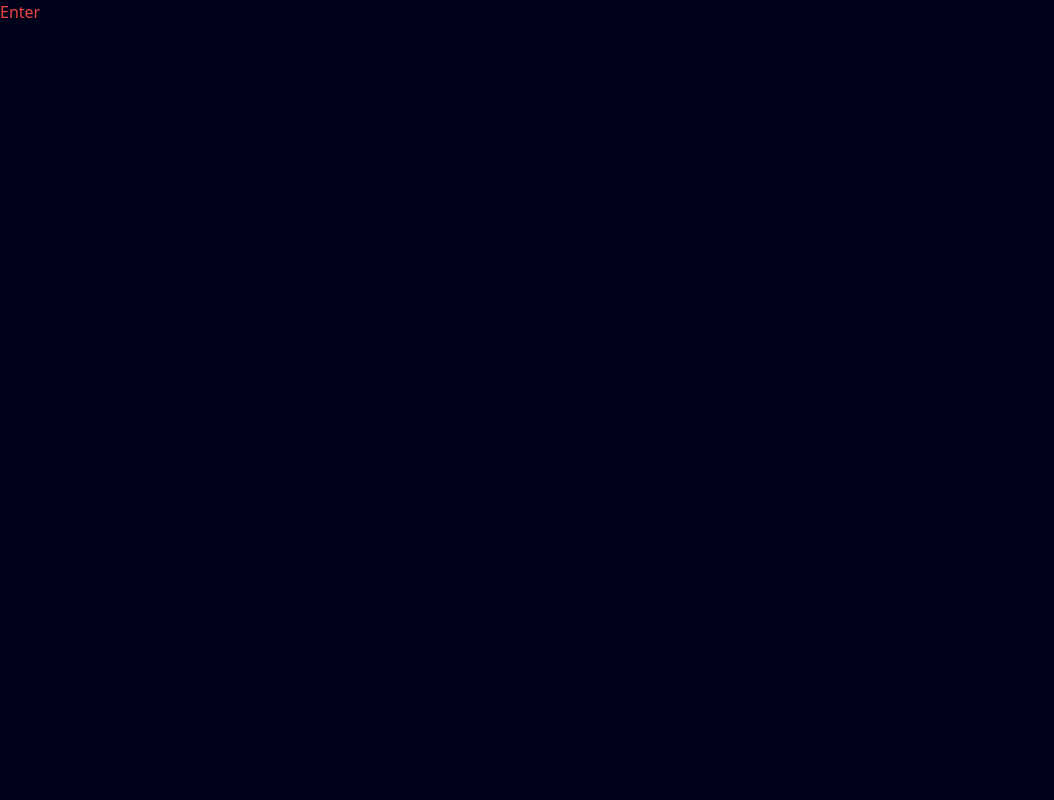
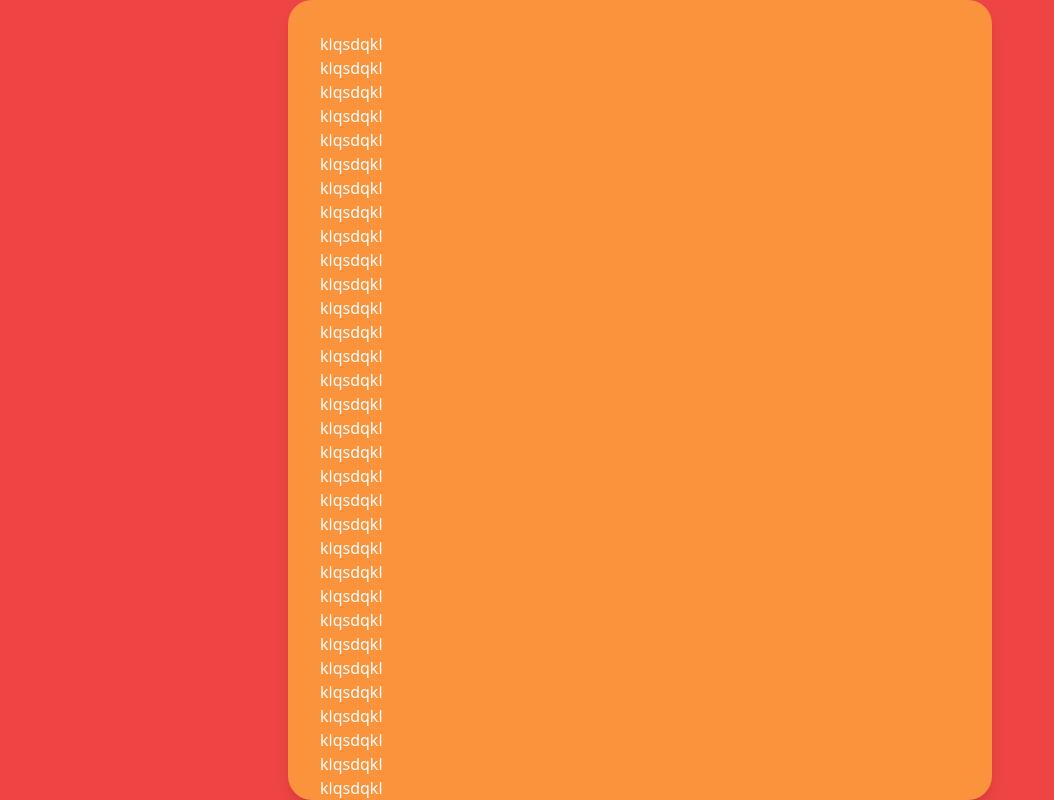
Before and after one commit to PatriceDAGBE/my_portfolio, a Next.js app: page /About in a window 1280 px wide. Shown: the whole page, without its empty margins (0-1054 px from the left). Built offline with nearby package versions, Linux system fonts and the light colour scheme.

Commit message:
[Feat]: added resume section

```diff
--- a/src/app/About/page.tsx
+++ b/src/app/About/page.tsx
@@ -2,9 +2,86 @@
 
 const About = () => {
     return (
-        <div className="text-red-500">
-            Enter
+        <div className="fixed text-white top-0 left-0 w-full h-full bg-red-500 px-72 flex items-center justify-center">
+        <div className="w-full h-full rounded-3xl bg-orange-400 overflow-hidden shadow-lg relative">
+            <div className="absolute inset-0 overflow-y-auto p-8">
+            {/* Contenu scrollable ici */}
+            {/* <Header />
+            <Hero />
+            <Stats myStats={myStatsData} />
+            <Services /> */}
+            <p>klqsdqkl</p>
+            <p>klqsdqkl</p>
+            <p>klqsdqkl</p>
+            <p>klqsdqkl</p>
+            <p>klqsdqkl</p>
+            <p>klqsdqkl</p>
+            <p>klqsdqkl</p>
+            <p>klqsdqkl</p>
+            <p>klqsdqkl</p>
+            <p>klqsdqkl</p>
+            <p>klqsdqkl</p>
+            <p>klqsdqkl</p>
+            <p>klqsdqkl</p>
+            <p>klqsdqkl</p>
+            <p>klqsdqkl</p>
+            <p>klqsdqkl</p>
+            <p>klqsdqkl</p>
+            <p>klqsdqkl</p>
+            <p>klqsdqkl</p>
+            <p>klqsdqkl</p>
+            <p>klqsdqkl</p>
+            <p>klqsdqkl</p>
+            <p>klqsdqkl</p>
+            <p>klqsdqkl</p>
+            <p>klqsdqkl</p>
+            <p>klqsdqkl</p>
+            <p>klqsdqkl</p>
+            <p>klqsdqkl</p>
+            <p>klqsdqkl</p>
+            <p>klqsdqkl</p>
+            <p>klqsdqkl</p>
+            <p>klqsdqkl</p>
+            <p>klqsdqkl</p>
+            <p>klqsdqkl</p>
+            <p>klqsdqkl</p>
+            <p>klqsdqkl</p>
+            <p>klqsdqkl</p>
+            <p>klqsdqkl</p>
+            <p>klqsdqkl</p>
+            <p>klqsdqkl</p>
+            <p>klqsdqkl</p>
+            <p>klqsdqkl</p>
+            <p>klqsdqkl</p>
+            <p>klqsdqkl</p>
+            <p>klqsdqkl</p>
+            <p>klqsdqkl</p>
+            <p>klqsdqkl</p>
+            <p>klqsdqkl</p>
+            <p>klqsdqkl</p>
+            <p>klqsdqkl</p>
+            <p>klqsdqkl</p>
+            <p>klqsdqkl</p>
+            <p>klqsdqkl</p>
+            <p>klqsdqkl</p>
+            <p>klqsdqkl</p>
+            <p>klqsdqkl</p>
+            <p>klqsdqkl</p>
+            <p>klqsdqkl</p>
+            <p>klqsdqkl</p>
+            <p>klqsdqkl</p>
+            <p>klqsdqkl</p>
+            <p>klqsdqkl</p>
+            <p>klqsdqkl</p>
+            <p>klqsdqkl</p>
+            <p>klqsdqkl</p>
+            <p>klqsdqkl</p>
+            <p>klqsdqkl</p>
+            <footer className="mt-8 text-center">Footer</footer>
+            </div>
         </div>
+        </div>
+
     );
 }
 
--- a/src/app/page.tsx
+++ b/src/app/page.tsx
@@ -3,6 +3,7 @@ import Header from "@/components/Header"
 import Hero from "@/components/Hero"
 import Stats from "@/components/Stats"
 import Services from "@/components/Services"
+import Resume from "@/components/Resume"
 
 
 export default function Home() {
@@ -15,10 +16,10 @@ export default function Home() {
     ];
 
     return (
-        <div className="font-sans text-white items-center justify-items-center min-h-screen py-8 px-72 bg-primary-dark">
+        <div className="relative font-sans text-white items-center justify-items-center min-h-screen py-8 px-72 bg-primary-dark">
             <div className="
                 relative
-                w-full
+                w-full h-full
                 rounded-3xl
                 shadow-[16px_16px_20px_#00000008]
                 overflow-hidden
@@ -42,9 +43,10 @@ export default function Home() {
                             <Header/>
                             <Hero/>
                             <Stats myStats={myStatsData}/>
-                            <Services/>
+                            <Services id="services"/>
+                            <Resume id="resume"/>
                         </main>
-                        <footer className="row-start-3 flex gap-[24px] flex-wrap items-center justify-center">
+                        <footer className="row-start-3 flex flex-col gap-[24px] flex-wrap items-center justify-center">
                             <p>Footer</p>
                         </footer>
                     </div>
--- /dev/null
+++ b/src/components/Resume.tsx
@@ -0,0 +1,46 @@
+import React from 'react';
+import { workExperience, education } from '@/data/resumeData';
+
+const ResumeItem = ({ icon: Icon, title, date, description }) => (
+    <div className="flex items-start gap-4 py-8 p-4 rounded-xl border-2 bg-primary-dark border-secondary-dark shadow-xl">
+        <div className="flex-shrink-0 w-10 h-10 flex items-center justify-center rounded-full bg-[#32235B] text-white">
+            <Icon size={20} />
+        </div>
+        <div>
+            {/* Conditional rendering of the date */}
+            <div className="flex flex-col mb-3">
+                {date && <span className="text-gray-400 text-base">{date}</span>}
+                <h3 className="text-2xl font-semibold">{title}</h3>
+            </div>
+            <p className="text-gray-300 text-base">{description}</p>
+        </div>
+    </div>
+);
+
+const Resume = () => {
+    return (
+        <section className="flex flex-col md:flex-row gap-8 mt-16 px-4 md:px-0">
+            {/* My work experience */}
+            <div className="flex-1">
+                <h2 className="text-[38px] font-bold mb-6">My work <span className="text-primary">experience</span></h2>
+                <div className="flex flex-col gap-6">
+                    {workExperience.map((item, index) => (
+                        <ResumeItem key={index} {...item} />
+                    ))}
+                </div>
+            </div>
+
+            {/* My education */}
+            <div className="flex-1">
+                <h2 className="text-[38px] font-bold mb-6">My <span className="text-primary">education</span></h2>
+                <div className="flex flex-col gap-6">
+                    {education.map((item, index) => (
+                        <ResumeItem key={index} {...item} />
+                    ))}
+                </div>
+            </div>
+        </section>
+    );
+};
+
+export default Resume;
--- a/src/components/Services.tsx
+++ b/src/components/Services.tsx
@@ -1,32 +1,9 @@
 import React from 'react';
-import { FaChartBar, FaLaptopCode, FaBrain, FaCloud } from 'react-icons/fa';
+import myServices from '@/data/myServices'
 
-export const myServices = [
-    {
-        icon: FaChartBar,
-        title: "Data Science",
-        description: "Turning raw data into actionable insights.",
-    },
-    {
-        icon: FaLaptopCode,
-        title: "Software Development",
-        description: "Building scalable and intuitive web and mobile applications.",
-    },
-    {
-        icon: FaBrain,
-        title: "Artificial Intelligence",
-        description: "Developing intelligent systems that learn and reason.",
-    },
-    {
-        icon: FaCloud,
-        title: "Cloud Computing",
-        description: "Deploying applications and data on cloud platforms.",
-    },
-];
-
-const Services = () => {
+const Services = ({id}) => {
     return (
-        <section id="services" className="flex flex-col w-full items-center mt-16">
+        <section id={id} className="flex flex-col w-full items-center mt-16">
             <h2 className="text-[38px] font-bold mb-14 text-center">Empowering my work with <br /><span className="text-primary">data-driven</span> solutions</h2>
 
             <div className="flex justify-center gap-8 w-full md:gap-16 mb-6">
--- /dev/null
+++ b/src/data/myServices.tsx
@@ -0,0 +1,26 @@
+import { FaChartBar, FaLaptopCode, FaBrain, FaCloud } from 'react-icons/fa';
+
+const myServices = [
+    {
+        icon: FaChartBar,
+        title: "Data Science",
+        description: "Turning raw data into actionable insights.",
+    },
+    {
+        icon: FaLaptopCode,
+        title: "Software Development",
+        description: "Building scalable and intuitive web and mobile applications.",
+    },
+    {
+        icon: FaBrain,
+        title: "Artificial Intelligence",
+        description: "Developing intelligent systems that learn and reason.",
+    },
+    {
+        icon: FaCloud,
+        title: "Cloud Computing",
+        description: "Deploying applications and data on cloud platforms.",
+    },
+];
+
+export default myServices;
--- /dev/null
+++ b/src/data/resumeData.tsx
@@ -0,0 +1,40 @@
+import { FaLaptopCode, FaWrench, FaCodeBranch, FaUniversity, FaGraduationCap, FaCertificate } from 'react-icons/fa';
+
+export const workExperience = [
+    {
+        icon: FaLaptopCode,
+        title: "Full-Stack Developer",
+        description: "As a Full-Stack Developer, I worked on a variety of projects that required both front-end and back-end expertise for developing web applications.",
+    },
+    {
+        icon: FaWrench,
+        title: "WordPress Developer",
+        description: "I began my career as a Web Developer, where I focused on building and maintaining websites for small businesses. I honed my skills in HTML, CSS, JavaScript, and WordPress.",
+    },
+    {
+        icon: FaCodeBranch,
+        title: "Front-End Developer",
+        description: "I led a team of designers and developers to deliver high-quality digital products. My role involves overseeing the entire development process.",
+    },
+];
+
+export const education = [
+    {
+        icon: FaUniversity,
+        title: "Design Institute of Technology",
+        date: "Sep 2019 – Jun 2023",
+        description: "Specialized in User Experience and Visual Communication.",
+    },
+    {
+        icon: FaGraduationCap,
+        title: "Bachelor in Computer Science",
+        date: "Jun 2017 – Jun 2019",
+        description: "Focused on responsive web design and front-end development.",
+    },
+    {
+        icon: FaCertificate,
+        title: "Certificate in Digital Marketing",
+        date: "Sep 2013 – Jun 2017",
+        description: "Covered SEO, content strategy, and social media marketing.",
+    },
+];
```
